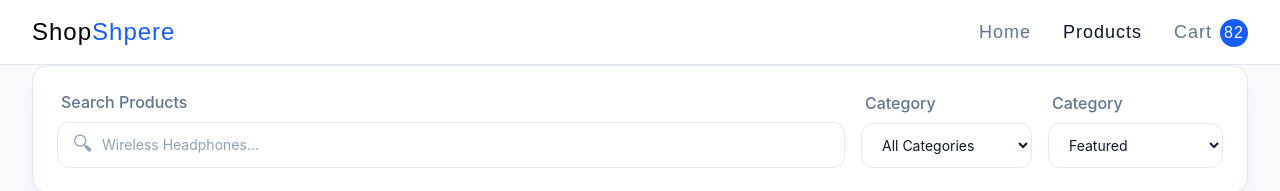
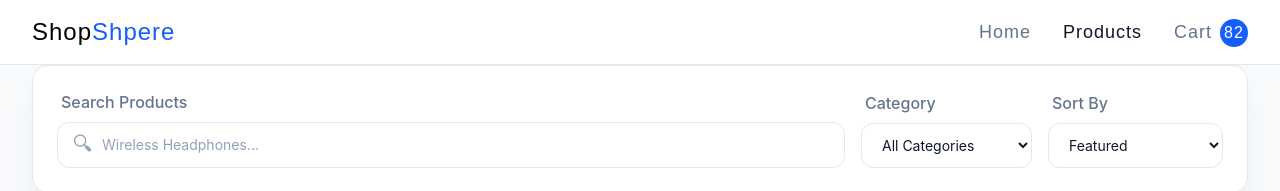
Before and after one commit to Rizwan-Codes/ShopSphere-E-Commerce-Store, a React (Vite) app: page /Products in a window 1280 px wide. Shown: the top 191 px of the page. Built offline with nearby package versions, Linux system fonts and the light colour scheme; a web font is replaced by a local one.

Commit message:
fix: Sort Seletion lable corrects

```diff
--- a/src/components/SortSelect.jsx
+++ b/src/components/SortSelect.jsx
@@ -5,7 +5,7 @@ function SortSelect({ value, onChange }) {
                 htmlFor="sort"
                 className="mb-2 block font-medium text-slate-500 ml-1"
             >
-                Category
+                Sort By
             </label>
 
             <select
```
